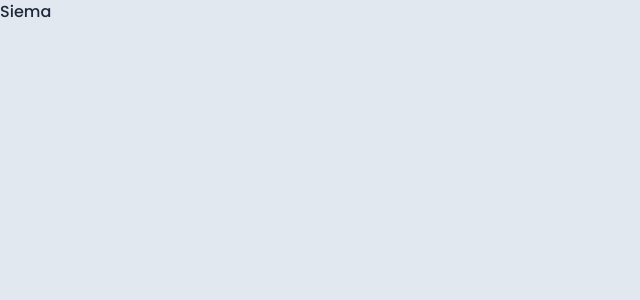
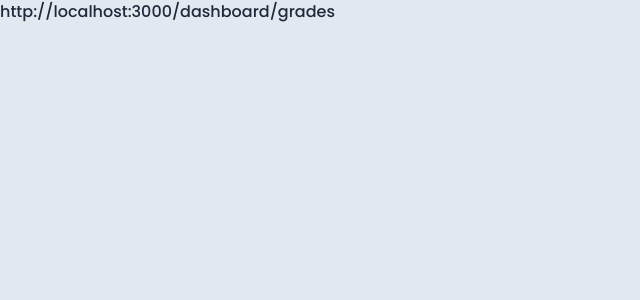
Before and after one commit to MoDrazzz/gradeguru, a Next.js app: page / in a window 1280 px wide. Shown: the top 300 px of the page, without its empty margins (0-640 px from the left). Built offline with nearby package versions, Linux system fonts and the light colour scheme.

Commit message:
Add link to dashboard in main page

```diff
--- a/src/app/page.tsx
+++ b/src/app/page.tsx
@@ -1,7 +1,11 @@
+import Link from "next/link";
+
 export default function Home() {
   return (
     <main>
-      <h1>Siema</h1>
+      <Link href="/dashboard/grades">
+        http://localhost:3000/dashboard/grades
+      </Link>
     </main>
   );
 }
```
